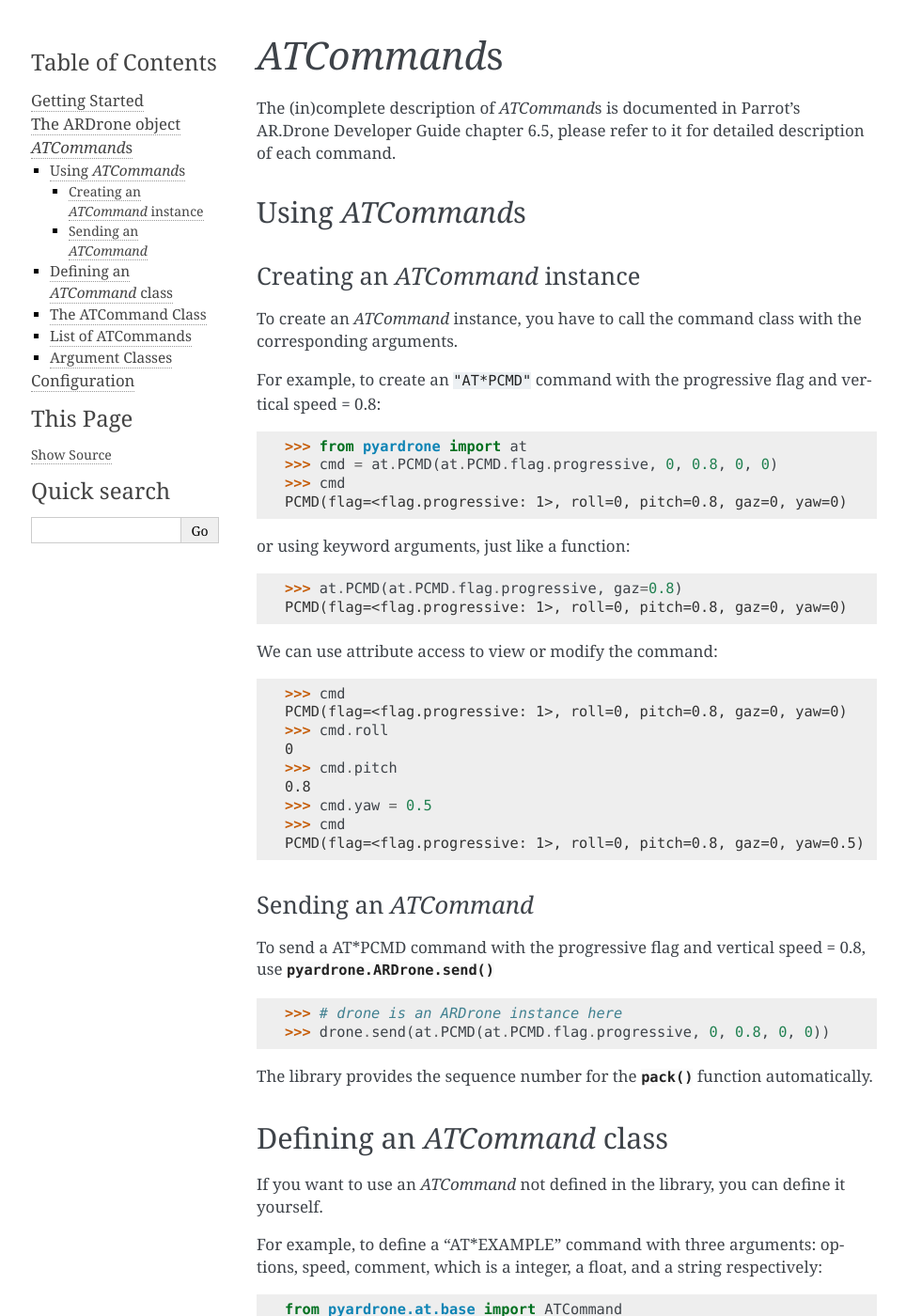
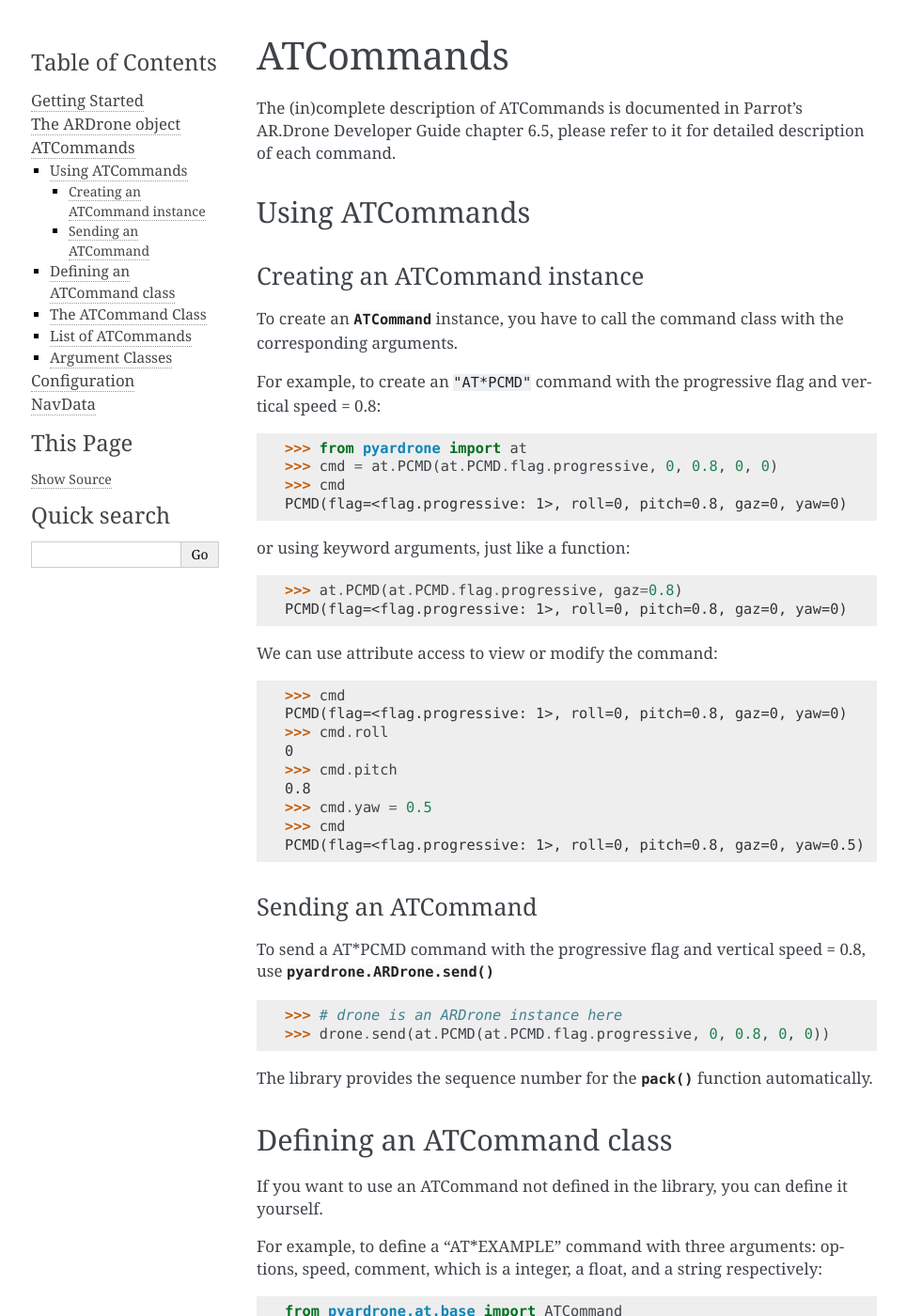
Before and after one commit to afq984/pyardrone, a Sphinx documentation site: the page built from docs/at.rst, in a window 1280 px wide and 1400 px high. Shown: the whole window at 94% size, without its empty margins (147-1111 px from the left). Built offline with Sphinx 7.4.7, drawn with Linux system fonts in a browser that asks for light colours.

Commit message:
update docs

```diff
--- a/docs/at.rst
+++ b/docs/at.rst
@@ -1,15 +1,15 @@
-*ATCommand*\ s
-==============
+ATCommands
+==========
 
-The (in)complete description of *ATCommand*\ s is documented in Parrot's AR.Drone Developer Guide chapter 6.5, please refer to it for detailed description of each command.
+The (in)complete description of ATCommands is documented in Parrot's AR.Drone Developer Guide chapter 6.5, please refer to it for detailed description of each command.
 
-Using *ATCommand*\s
+Using ATCommand\s
 -------------------
 
-Creating an *ATCommand* instance
+Creating an ATCommand instance
 ~~~~~~~~~~~~~~~~~~~~~~~~~~~~~~~~
 
-To create an *ATCommand* instance, you have to call the command class with the corresponding arguments.
+To create an :class:`~pyardrone.at.base.ATCommand` instance, you have to call the command class with the corresponding arguments.
 
 For example, to create an ``"AT*PCMD"`` command with the progressive flag and vertical speed = 0.8:
 
@@ -35,8 +35,8 @@
     >>> cmd
     PCMD(flag=<flag.progressive: 1>, roll=0, pitch=0.8, gaz=0, yaw=0.5)
 
-Sending an *ATCommand*
-~~~~~~~~~~~~~~~~~~~~~~
+Sending an ATCommand
+~~~~~~~~~~~~~~~~~~~~
 
 To send a AT\*PCMD command with the progressive flag and vertical speed = 0.8, use :py:meth:`pyardrone.ARDrone.send`
 
@@ -45,10 +45,10 @@
 
 The library provides the sequence number for the :py:meth:`~pyardrone.at.base.ATCommand.pack` function automatically.
 
-Defining an *ATCommand* class
+Defining an ATCommand class
 -----------------------------
 
-If you want to use an *ATCommand* not defined in the library, you can define it yourself.
+If you want to use an ATCommand not defined in the library, you can define it yourself.
 
 For example, to define a "AT*EXAMPLE" command with three arguments: options, speed, comment, which is a integer, a float, and a string respectively:
 
--- a/docs/index.rst
+++ b/docs/index.rst
@@ -16,6 +16,7 @@
    ardrone
    at
    config
+   navdata
 
 ..
     Indices and tables
```
Also changed, not shown: other parts of docs/at.rst (+5 -0 lines), docs/navdata.rst (added, +78 -0 lines).
